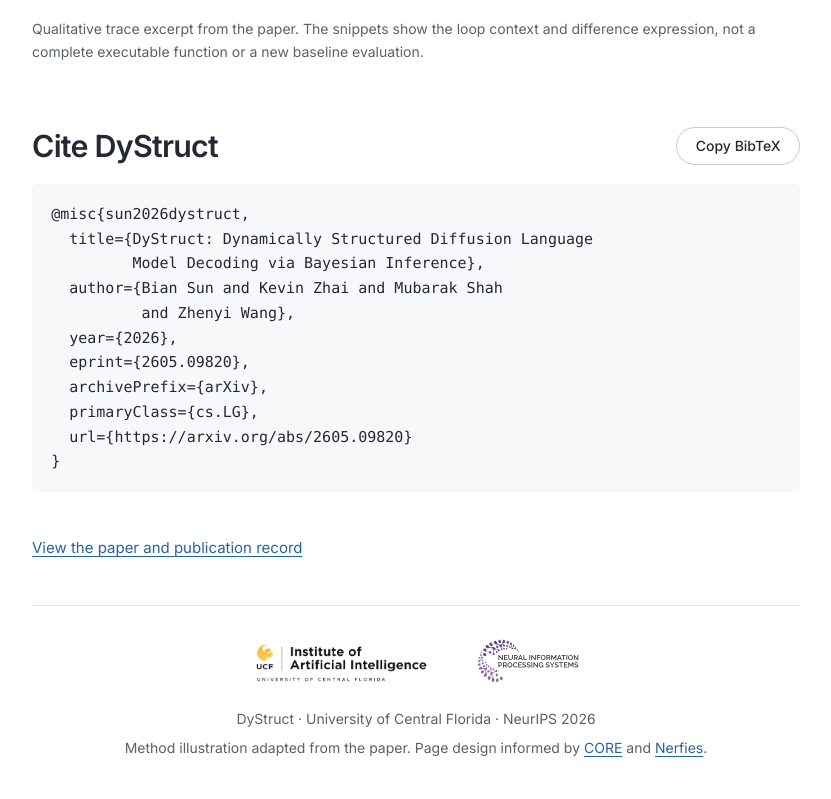
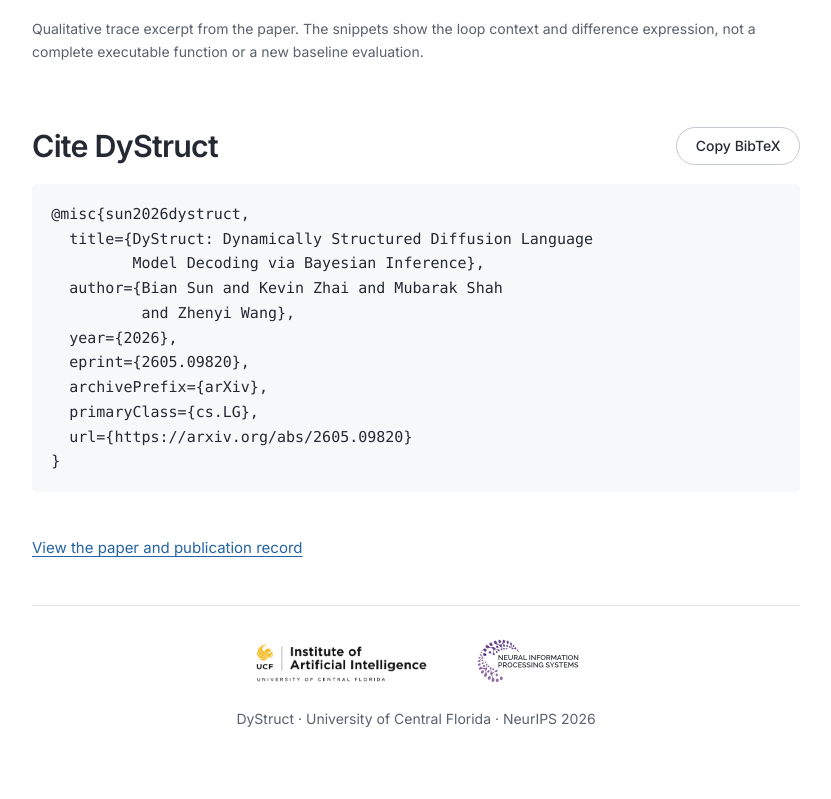
Before and after one commit to k-zhai/k-zhai.github.io, a plain HTML site: page dystruct/index.html in a window 1280 px wide. Shown: the part 4124-4923 px from the top of the page, without its empty margins (224-1055 px from the left). After the commit the page ends 4894 px from the top, so only its background shows below. Drawn offline with Linux system fonts and the light colour scheme.

Commit message:
Remove DyStruct footer design disclosure

```diff
--- a/dystruct/index.html
+++ b/dystruct/index.html
@@ -123,7 +123,7 @@
   url={https://arxiv.org/abs/2605.09820}
 }</code></pre><p class="copy-status" id="copy-status" role="status" aria-live="polite"></p><a href="https://arxiv.org/abs/2605.09820">View the paper and publication record</a></section>
 </main>
-<footer class="footer reading"><div class="footer-logos"><img src="assets/ucf-iai.png" width="950" height="240" alt="University of Central Florida, Institute of Artificial Intelligence"><img src="assets/neurips.svg" width="360" height="161" alt="Neural Information Processing Systems"></div><p>DyStruct · University of Central Florida · NeurIPS 2026</p><p>Method illustration adapted from the paper. Page design informed by <a href="https://ucf-crcv.github.io/core/">CORE</a> and <a href="https://nerfies.github.io/">Nerfies</a>.</p></footer>
+<footer class="footer reading"><div class="footer-logos"><img src="assets/ucf-iai.png" width="950" height="240" alt="University of Central Florida, Institute of Artificial Intelligence"><img src="assets/neurips.svg" width="360" height="161" alt="Neural Information Processing Systems"></div><p>DyStruct · University of Central Florida · NeurIPS 2026</p></footer>
 <dialog id="figure-dialog" aria-labelledby="figure-dialog-title"><div class="dialog-heading"><h2 id="figure-dialog-title">Figure from the paper</h2><button class="button secondary" id="close-figure" type="button">Close</button></div><p class="dialog-help">Scroll to inspect the figure. Press Escape to close.</p><div class="zoom-viewport"><div id="zoom-content"></div></div></dialog>
 <script type="application/ld+json">{"@context":"https://schema.org","@type":"ScholarlyArticle","name":"DyStruct: Dynamically Structured Diffusion Language Model Decoding via Bayesian Inference","url":"https://k-zhai.github.io/dystruct/","sameAs":"https://arxiv.org/abs/2605.09820","datePublished":"2026","author":[{"@type":"Person","name":"Bian Sun"},{"@type":"Person","name":"Kevin Zhai"},{"@type":"Person","name":"Mubarak Shah"},{"@type":"Person","name":"Zhenyi Wang"}]}</script>
 </body></html>
```
